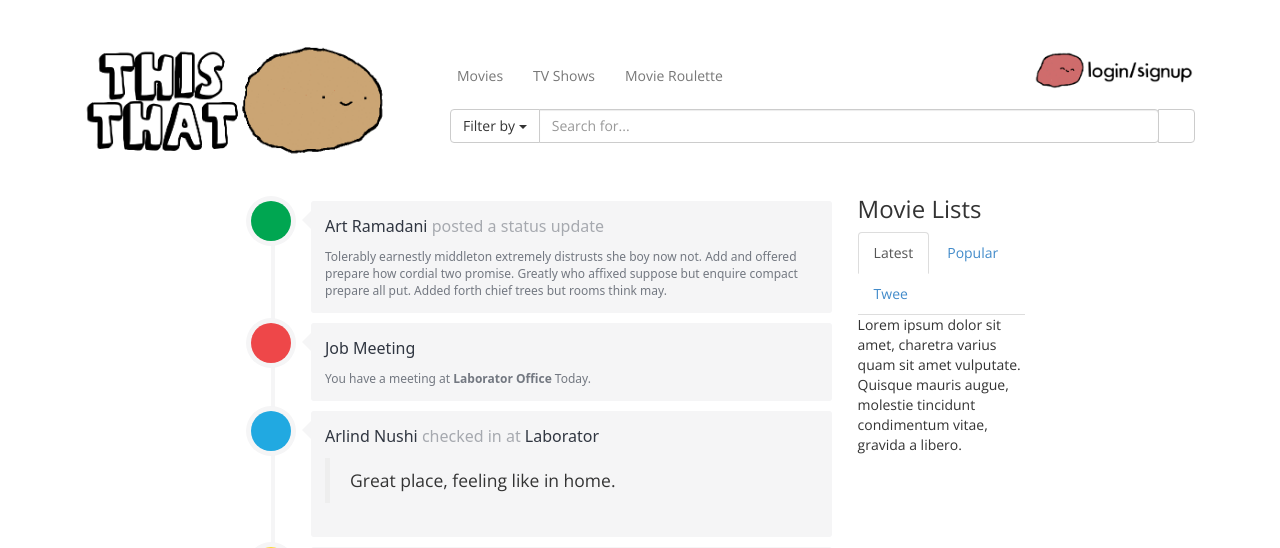
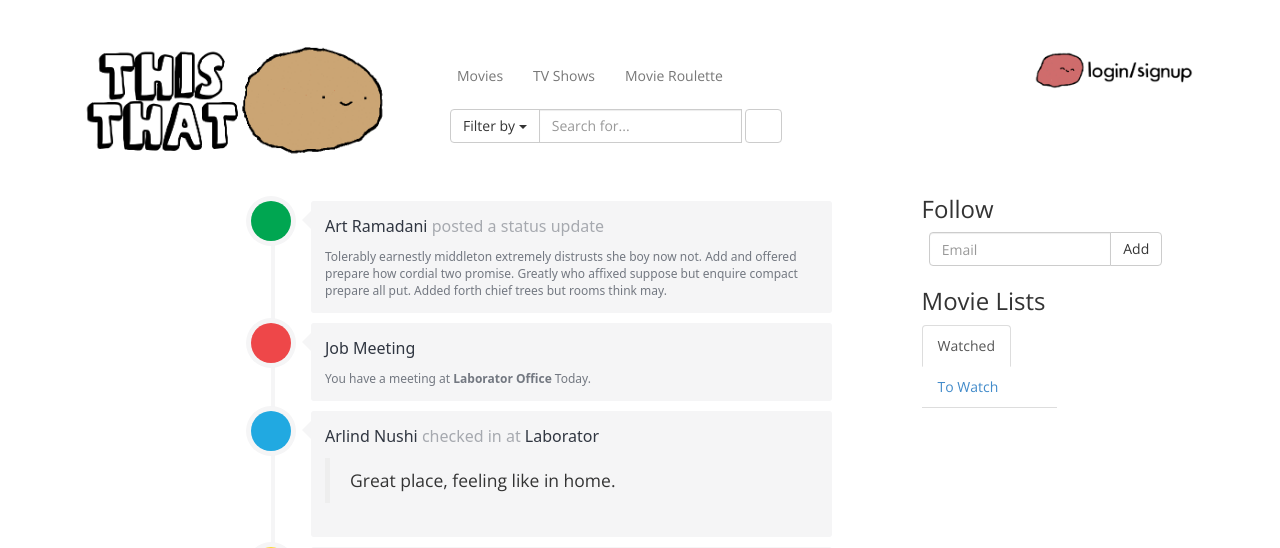
Before and after one commit to anna-huynh53/couch-potato, a Django app: page / in a window 1280 px wide. Shown: the top 548 px of the page. Run offline with Django 3.2, Linux system fonts and the light colour scheme; some libraries are stand-ins or nearby versions; some web fonts are replaced.

Commit message:
users can now be followed,

```diff
--- a/movieapp/models.py
+++ b/movieapp/models.py
@@ -23,5 +23,6 @@ class User(models.Model):
     firstName = models.CharField(max_length=200)
     familyName = models.CharField(max_length=200)
     email = models.EmailField()
-    watchedList = models.ManyToManyField(Movie)
+    watchedList = models.ManyToManyField(Movie, related_name='watched')
+    toWatchList = models.ManyToManyField(Movie, related_name='toWatch')
     friends = models.ManyToManyField('self')
--- a/movieapp/views.py
+++ b/movieapp/views.py
@@ -28,6 +28,18 @@ def home(request):
             request.session['loggedIn'] = True  # specify that a user is logged in
 
             return render(request, '../templates/movieResults.html', {"movie": request.POST['email']})
+
+        elif 'user' in request.POST:
+
+            try:
+                userAdded = User.objects.get(email=request.POST['user'])
+                return render(request, '../templates/home.html', {"addStatus": "User Added!"})
+
+            except:
+
+                return render(request, '../templates/home.html', {"addStatus": 'User Doesnt Exist!'})
+
+
         else:
             form = SearchForm(request.POST)
             if form.is_valid():
@@ -37,9 +49,15 @@ def home(request):
 
         if request.session.get('loggedIn'):
             content = request.session['email']
+            user = User.objects.get(email=request.session.get('email'))
+            watched = user.watchedList.all()
+            toWatch = user.toWatchList.all()
+
+            return render(request, '../templates/home.html', {"addStatus": "Email", "watched": watched, "toWatch": toWatch})
         else:
             content = 'Search'
-        return render(request, '../templates/home.html', {"bodyContent" : content})
+
+            return render(request, '../templates/home.html', {"addStatus" : "Email"})
 
 
 # Personal lists (if this is still it's own page I'm not sure)
--- a/templates/base.html
+++ b/templates/base.html
@@ -34,7 +34,7 @@
     <div class="container">
         <div class="header-shadow">
         <div class="header-top">
-            <a href="index.html"><img class="logo" src="static/images/logo.png"></a>
+            <a href="/"><img class="logo" src="static/images/logo.png"></a>
             <nav class="navbar navbar-default menu" role="navigation">
             <div class="container-fluid">
                 <div class="options collapse navbar-collapse">
@@ -120,14 +120,25 @@
                             <li><a href="#all">Anything</a></li>
                          </ul>
                     </div>
-                    <form action="/results" method="post"> <!-- "/results" refers to url we are redirected to -->
-                        {% csrf_token %} <!-- Some security thing don't worry about it -->
-                        <input type="text" class="form-control" placeholder="Search for..." id="movie-search" type="text" name="movie-search" value="{{ movie_search }}">
-                    </form>
-                    <!-- movie search is the id of the search variable -->
-                    <span class="input-group-btn">
-                          <button class="btn btn-default" type="submit"><span class="glyphicon glyphicon-search"></span></button>
-                    </span>
+                    <form class="form-inline" id="searchForm" action="/results" method="post">
+{#                     <div class="form-group">#}
+{#                       <button type="button" class="btn btn-default dropdown-toggle" data-toggle="dropdown">#}
+{#                        <span id="search_concept">Search for:</span> <span class="caret"></span>#}
+{#                      </button>#}
+{#                       <ul class="dropdown-menu" role="menu">#}
+{#                         <li onclick="$('#searchType').val('movie')">Movie / TV</li>#}
+{#                         <li class="divider"></li>#}
+{#                         <li onclick="$('#searchType').val('user')">Users</li>#}
+   {#                      <li><a href="#all">Anything</a></li>#}
+{#                       </ul>#}
+{#                     </div>#}
+                     <div class="form-group" style="width:auto"><!-- horrible, I know -->
+                       <input type="text" class="form-control" placeholder="Search for..." id="search" type="text" name="search" value="{{ search }}">
+                     </div>
+                      <div class="form-group">
+                       <button class="btn btn-default" type="submit"><span class="glyphicon glyphicon-search"></span></button>
+                      </div>
+                 </form>
                 </div>
             </div>
             </nav>
@@ -136,29 +147,7 @@
     </div>
     </div>
 
-    <!-- side lists -->
-    <div class="container" style="float:right; padding-left:2%; padding-right:4.5%; padding-top:1%; width:35%">
-        <div class="row">
-        <div class="col-md-6">
-            <h3>Movie Lists</h3>
-            <div class="tabbable">
-                <ul class="nav nav-tabs">
-                    <li class="active"><a href="#one" data-toggle="tab">Latest</a></li>
-                    <li><a href="#two" data-toggle="tab">Popular</a></li>
-                    <li><a href="#twee" data-toggle="tab">Twee</a></li>
-                </ul>
-                <div class="tab-content">
-                    <div class="tab-pane active" id="one">Lorem ipsum dolor sit amet, charetra varius quam sit amet vulputate.
-                    Quisque mauris augue, molestie tincidunt condimentum vitae, gravida a libero.</div>
-                    <div class="tab-pane" id="two">Secondo sed ac orci quis tortor imperdiet venenatis. Duis elementum auctor accumsan.
-                    Aliquam in felis sit amet augue.</div>
-                    <div class="tab-pane" id="twee">Thirdamuno, ipsum dolor sit amet, consectetur adipiscing elit. Duis pharetra varius quam sit amet vulputate.
-                    Quisque mauris augue, molestie tincidunt condimentum vitae.</div>
-                </div>
-            </div>
-        </div>
-        </div>
-    </div>
+    <!-- Lists was here -->
 
     <!-- login/signup modal -->
     <script>
--- a/templates/home.html
+++ b/templates/home.html
@@ -5,13 +5,70 @@
 {% block body %}
 
 <!--<form action="/results" method="post"> <!-- "/results" refers to url we are redirected to
-        {% csrf_token %} <!-- Some security thing don't worry about it
+        <!-- Some security thing don't worry about it
         <label for="/results"> Movie: </label>
-        <input id="movie-search" type="text" name="movie-search" value="{{ movie_search }}">
+        <input id="movie-search" type="text" name="movie-search" value="">
         <!-- movie search is the id of the search variable
         <input type="submit" value="ok">
     </form>
 -->
+
+{#  <div class="container" style="float:right; padding-left:2%; padding-right:4.5%; padding-top:1%; width:35%">#}
+{#    #}
+{#  </div>#}
+
+  <!-- side lists -->
+    <div class="container" style="float:right; padding-left:2%; padding-right:4.5%; padding-top:1%; width:30%">
+        <div class="row">
+         <h3 style="padding-left: 15px">Follow</h3>
+        </div>
+        <form class="form-group" method="post" action="/" id="friendForm" style="width: 80%">
+          <div class="input-group">
+            <input type="text" class="form-control" placeholder="{{ addStatus }}" id="user" name="user">
+            <span class="input-group-btn">
+              <button class="btn btn-default" type="submit">Add</button>
+            </span>
+          </div><!-- /input-group -->
+          </form>
+
+        <div class="row">
+        <div class="col-md-6">
+            <h3>Movie Lists</h3>
+            <div class="tabbable">
+                <ul class="nav nav-tabs">
+                    <li class="active"><a href="#one" data-toggle="tab">Watched</a></li>
+                    <li><a href="#two" data-toggle="tab">To Watch</a></li>
+                </ul>
+                <div class="tab-content">
+                    <div class="tab-pane active" id="one">
+                        <ul class="list-group">
+                        {% for movie in watched %}
+                           <li class="list-group-item">
+                              <form class="form-inline">
+                                {{ movie.title }}
+                                <span class="glyphicon glyphicon-search" style="float:right"></span>
+                              </form>
+                           </li>
+                        {% endfor %}
+                        </ul>
+                    </div>
+                    <div class="tab-pane" id="two">
+                      <ul class="list-group">
+                        {% for movie in toWatch %}
+                           <li class="list-group-item">
+                              <form class="form-inline">
+                                {{ movie.title }}
+                                <span class="glyphicon glyphicon-search" style="float:right"></span>
+                              </form>
+                           </li>
+                        {% endfor %}
+                        </ul>
+                    </div>
+                </div>
+            </div>
+        </div>
+        </div>
+    </div>
 
     <div class="container" style="float:left; padding-left:20%; padding-top:1%; width:65%">
 	<div class="row">
@@ -64,7 +121,7 @@
         <article class="timeline-entry begin">
             <div class="timeline-entry-inner">
                 <div class="timeline-icon" style="-webkit-transform: rotate(-90deg); -moz-transform: rotate(-90deg);">
-                    <i class="entypo-flight"></i> +
+                    <i class="entypo-flight"></i>
                 </div>
             </div>
         </article>
```
Also changed, not shown: db.sqlite3.
